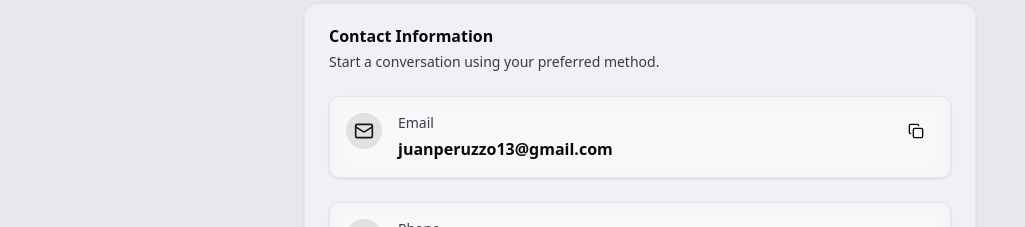
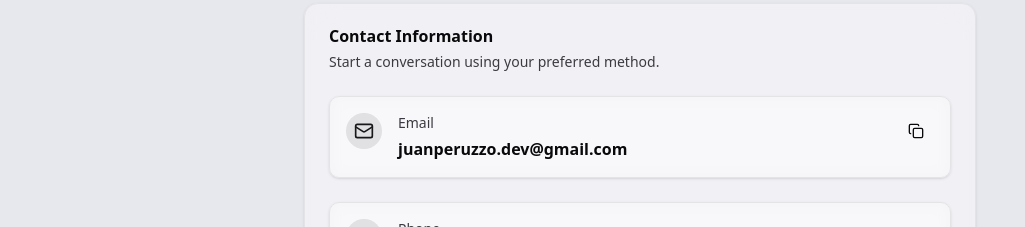
Before and after one commit to Uzzoper/personal-portfolio, a Next.js app: page / in a window 1280 px wide. Shown: the part 5940-6167 px from the top of the page, without its empty margins (0-1025 px from the left). Built offline with nearby package versions, Linux system fonts and the light colour scheme.

Commit message:
chore(contact): update email to juanperuzzo.dev

```diff
--- a/components/layout/footer.tsx
+++ b/components/layout/footer.tsx
@@ -17,7 +17,7 @@ export function Footer() {
   const socialLinks = [
     { href: "https://github.com/Uzzoper", icon: Github, label: "GitHub" },
     { href: "https://www.linkedin.com/in/juan-antonio-peruzzo-10a343315/", icon: Linkedin, label: "LinkedIn" },
-    { href: "mailto:juanperuzzo13@gmail.com", icon: Mail, label: "Email" },
+    { href: "mailto:juanperuzzo.dev@gmail.com", icon: Mail, label: "Email" },
   ];
 
   return (
--- a/components/sections/about.tsx
+++ b/components/sections/about.tsx
@@ -78,7 +78,7 @@ const skills = {
 const socialLinks = [
     { href: "https://github.com/Uzzoper", icon: GithubIcon, label: "GitHub" },
     { href: "https://www.linkedin.com/in/juan-antonio-peruzzo-10a343315/", icon: Linkedin, label: "LinkedIn" },
-    { href: "mailto:juanperuzzo13@gmail.com", icon: Mail, label: "Email" },
+    { href: "mailto:juanperuzzo.dev@gmail.com", icon: Mail, label: "Email" },
 ];
 
 export function About() {
--- a/components/sections/contact.tsx
+++ b/components/sections/contact.tsx
@@ -13,7 +13,7 @@ export function Contact() {
     const [copiedEmail, setCopiedEmail] = useState(false);
     const [copiedPhone, setCopiedPhone] = useState(false);
 
-    const CONTACT_EMAIL = "juanperuzzo13@gmail.com";
+    const CONTACT_EMAIL = "juanperuzzo.dev@gmail.com";
     const CONTACT_PHONE = "+55 (42) 99833-1363";
     const WHATSAPP_LINK = "https://wa.me/5542998331363";
 
```
